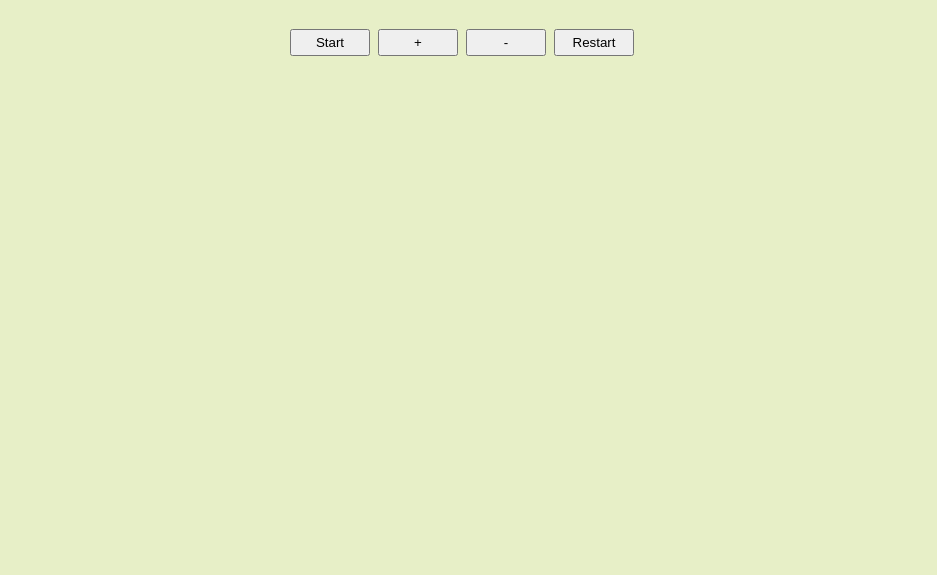
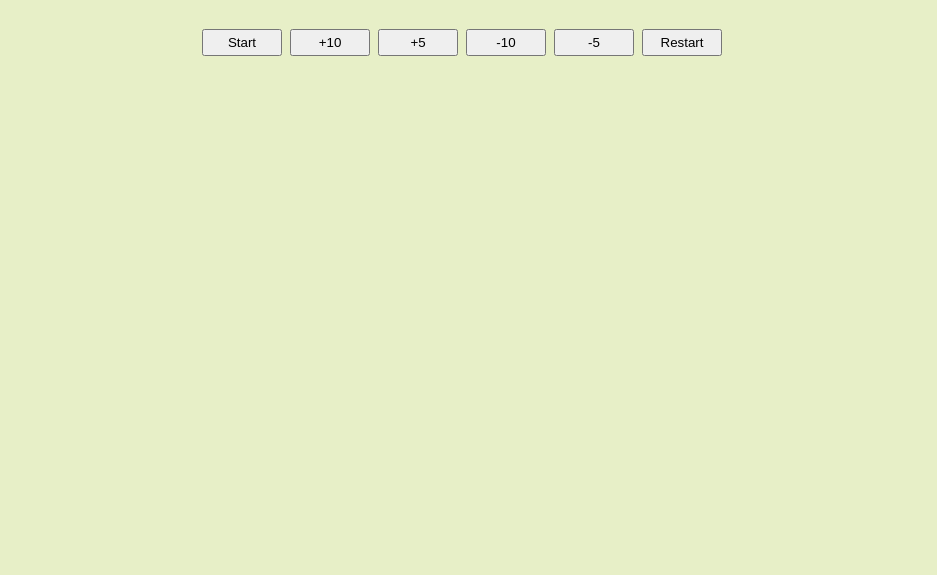
Before and after one commit to DavidG159/MonkeyTimer, a plain HTML site: page index.html in a window 1280 px wide. Shown: the part 225-800 px from the top of the page, without its empty margins (178-1115 px from the left). Drawn offline with Linux system fonts and the light colour scheme; a web font is replaced by a local one.

Commit message:
Added aditional buttons

```diff
--- a/index.html
+++ b/index.html
@@ -22,8 +22,10 @@
         <button class="resume btn hidden">Resume</button>
 
 
-        <button class="addTime btn">+</button>
-        <button class="decreaseTime btn">-</button>
+        <button class="addTime1 btn">+10</button>
+        <button class="addTime2 btn">+5</button>
+        <button class="decreaseTime1 btn">-10</button>
+        <button class="decreaseTime2 btn">-5</button>
         <button class="restartTime btn">Restart</button>
 
     </div>
--- a/script.js
+++ b/script.js
@@ -5,8 +5,10 @@ const timer = document.querySelector('.timer');
 const startbtn = document.querySelector('.start');
 const pausebtn = document.querySelector('.pause');
 const resumebtn = document.querySelector('.resume');
-const addTime = document.querySelector('.addTime');
-const minusTime = document.querySelector('.decreaseTime');
+const addTimeTen = document.querySelector('.addTime1'); // Add 10 mins
+const minusTimeTen = document.querySelector('.decreaseTime1'); // Decrease 10 mins
+const addTimeF = document.querySelector('.addTime2'); //Add 5 mins
+const minusTimeF = document.querySelector('.decreaseTime2'); // Decrease 5 mins
 const restart = document.querySelector('.restartTime');
 //SFX
 const monkey1 = new Audio('sfx/monkeysfx1.mp3');
@@ -117,7 +119,7 @@ function resumeTime() {
 }
 //add time
 function addTimer() {
-    timer.textContent = counter += extratime;
+    timer.textContent = minutes += extratime;
 
 }
 //minus time
```
